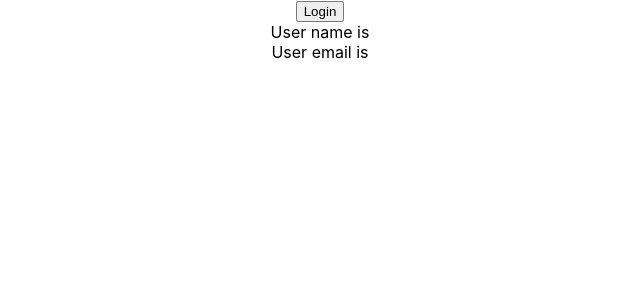
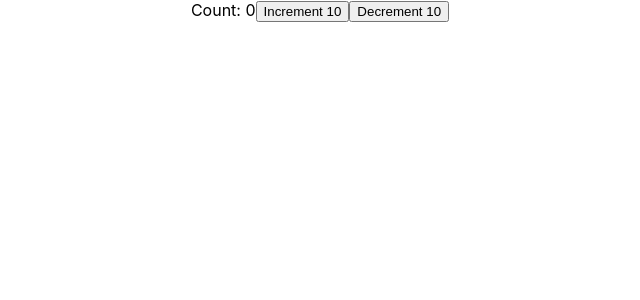
Before and after one commit to abhisheksunil2201/learning-react-typescript, a React (Create React App) app: page / in a window 1280 px wide. Shown: the top 300 px of the page, without its empty margins (320-960 px from the left). Built offline with nearby package versions, Linux system fonts and the light colour scheme.

Commit message:
lesson-9 useReducer hook

```diff
--- a/src/App.tsx
+++ b/src/App.tsx
@@ -1,10 +1,10 @@
 import './App.css';
-import { User } from './components/state/User';
+import { Counter } from './components/state/Counter';
 
 function App() {
   return (
     <div className="App">
-      <User />
+      <Counter />
     </div>
   );
 }
--- /dev/null
+++ b/src/components/state/Counter.tsx
@@ -0,0 +1,38 @@
+import { useReducer } from "react"
+
+type CounterState = {
+    count: number
+}
+
+type CounterAction = {
+    type: string
+    payload: number
+}
+
+const initialState = {count: 0}
+
+function reducer(state: CounterState, action: CounterAction){
+    switch(action.type){
+        case 'increment':
+            return {count: state.count+action.payload}
+        case 'decrement':
+            return {count: state.count-action.payload}
+        default:
+            return state
+    }
+}
+
+export const Counter = () => {
+    const [state,dispatch] = useReducer(reducer,initialState)
+    return(
+        <>
+            Count: {state.count}
+            <button onClick={() => dispatch({type: 'increment', payload: 10})}>
+                Increment 10
+            </button>
+            <button onClick={() => dispatch({type: 'decrement', payload: 10})}>
+                Decrement 10
+            </button>
+        </>
+    )
+}
```
